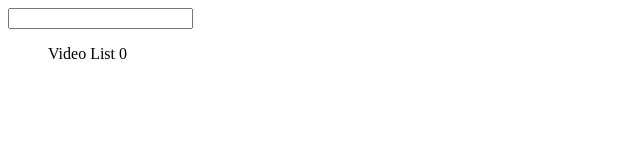
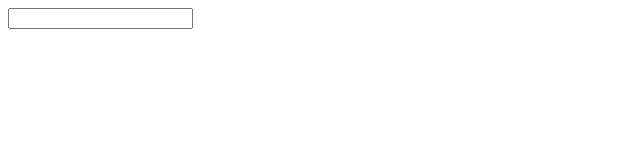
Before and after one commit to jrxavier/vuestarter, a Vue app: page / in a window 1280 px wide. Shown: the top 160 px of the page, without its empty margins (0-640 px from the left). Built offline with nearby package versions, Linux system fonts and the light colour scheme.

Commit message:
Lists with V-FOR

```diff
--- a/src/components/VideoList.vue
+++ b/src/components/VideoList.vue
@@ -1,7 +1,7 @@
 <template>
     <ul>
-        Video List
-        {{videos.length}}
+        <VideoListItem v-for="video in videos">
+        </VideoListItem>
     </ul>
 </template>
 
```
